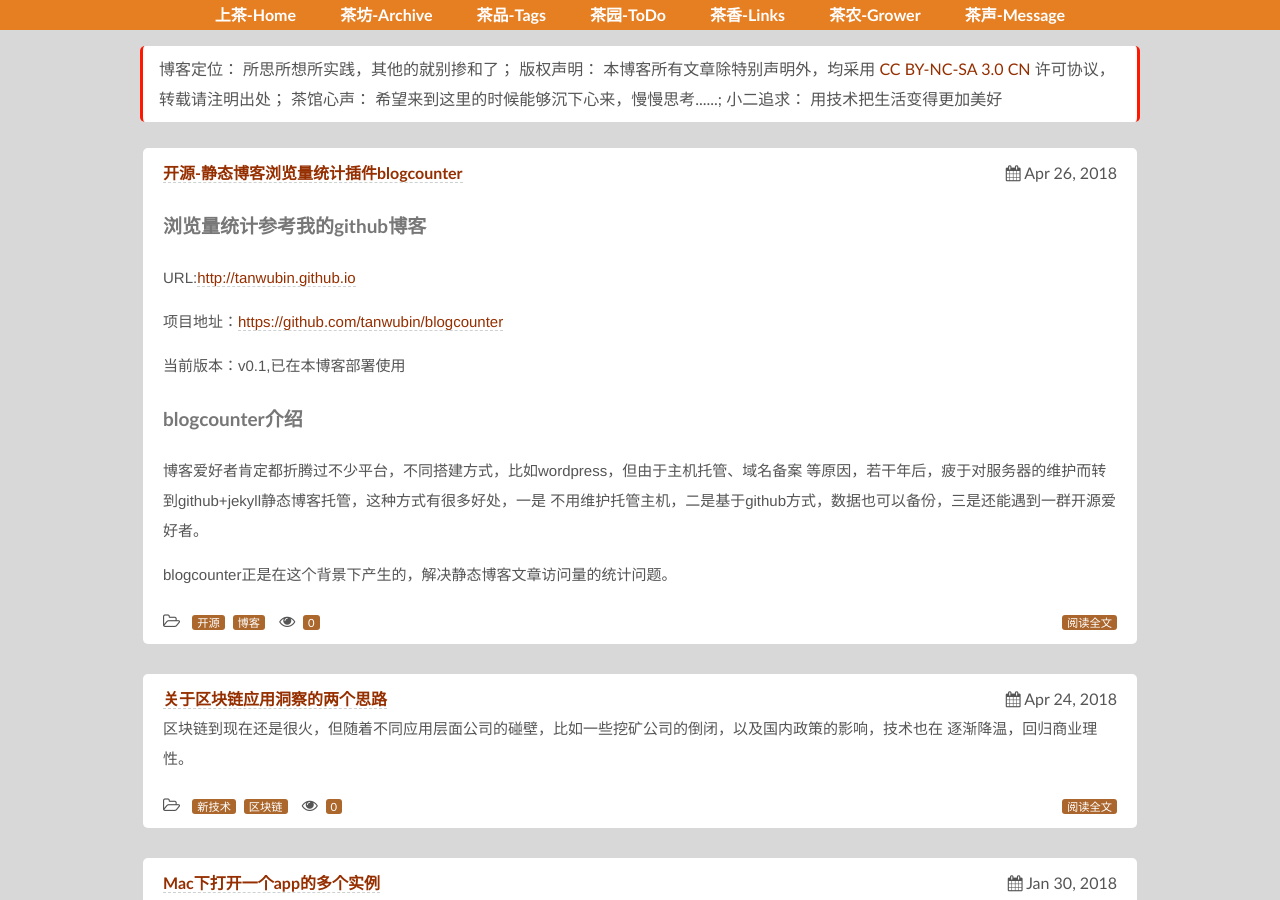
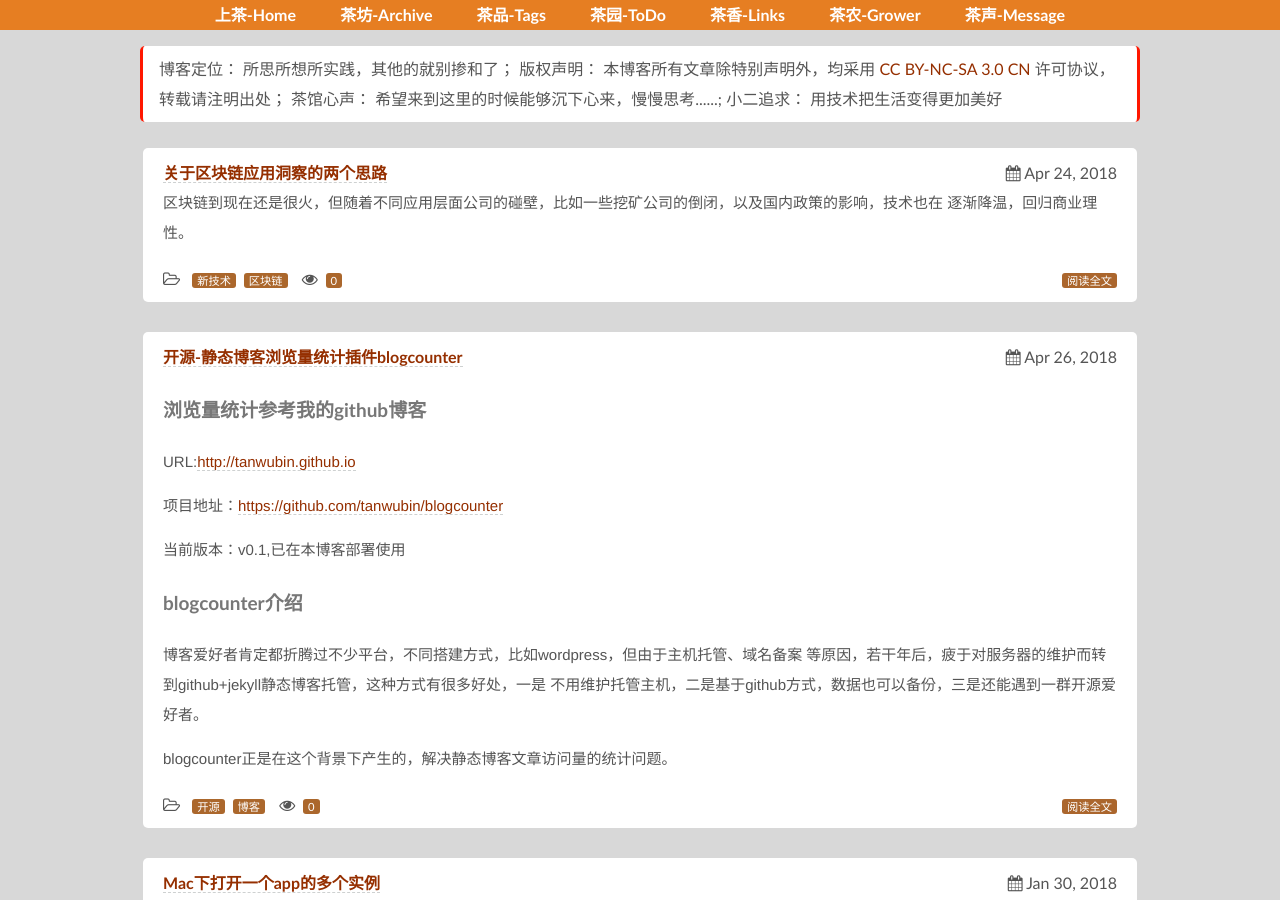
Before and after one commit to fk1091889767/tanwubin.github.io, a Jekyll site: the page built from index.html, in a window 1280 px wide and 900 px high. Built offline with Jekyll 4.4.1, drawn with Linux system fonts in a browser that asks for light colours; nearby versions of some CDN libraries.

Commit message:
置顶功能测试

```diff
--- a/_includes/themes/effector-wide/index.html
+++ b/_includes/themes/effector-wide/index.html
@@ -2,7 +2,47 @@
 <div class="wrapper">
 <ul class="postsList">
 
-{% for post in site.posts limit:10%}
+{% for post in site.posts %}
+
+    {% if post.top != true %}
+        {% continue %}
+    {% endif %}
+    <li><span><i class="fa fa-calendar" aria-hidden="true"></i>&nbsp;{{ post.date | date: "%b %d, %Y" }}</span>
+    <a href="{{ post.url }}" class="posttitle"><b>{{ post.title }}</b></a>
+    {{ post.excerpt }}
+    <br>
+    <span class="tags"><i class="fa fa-folder-open-o" aria-hidden="true"></i>&nbsp;
+    {% for tag in post.tags %}
+    <a class="labeltag label-important" href="/tag/#{{ tag }}">{{ tag }}</a>
+    {% endfor %}
+    </span>
+    <span class="views">&nbsp;<i class="fa fa-eye" aria-hidden="true"></i>
+
+    <a class="labeltag label-important" id={{ post.id | remove:'/' }}></a>
+    </span>
+    <script>
+        $.ajax({
+            type:"POST",
+            url:"https://lovemybaby.club/BlogCounter/counterget.php",
+            data:{title:"{{ post.title }}",url:"{{ post.url }}"},
+            datatype: "html",
+
+            success:function(data){
+                $("#{{post.id | remove:'/'}}").html(data);
+            },
+            error: function(){
+                $("#{{post.id | remove:'/'}}").html(0);
+            }
+        });
+    </script>
+    <span class="readall"><a class="label label-important" href="{{ post.url }}"> <font color="white">阅读全文</font></a></span>
+</li><br>
+{% endfor %}
+
+{% for post in site.posts limit:10 %}
+    {% if post.top == true %}
+        {% continue %}
+    {% endif %}
 <li><span><i class="fa fa-calendar" aria-hidden="true"></i>&nbsp;{{ post.date | date: "%b %d, %Y" }}</span>
     <a href="{{ post.url }}" class="posttitle"><b>{{ post.title }}</b></a>
     {{ post.excerpt }}
```
Also changed, not shown: _posts/2018-04-24-about-blockchain.md (+1 -0 lines), _posts/2018-04-26-about-blogcounter.md (+1 -0 lines).
